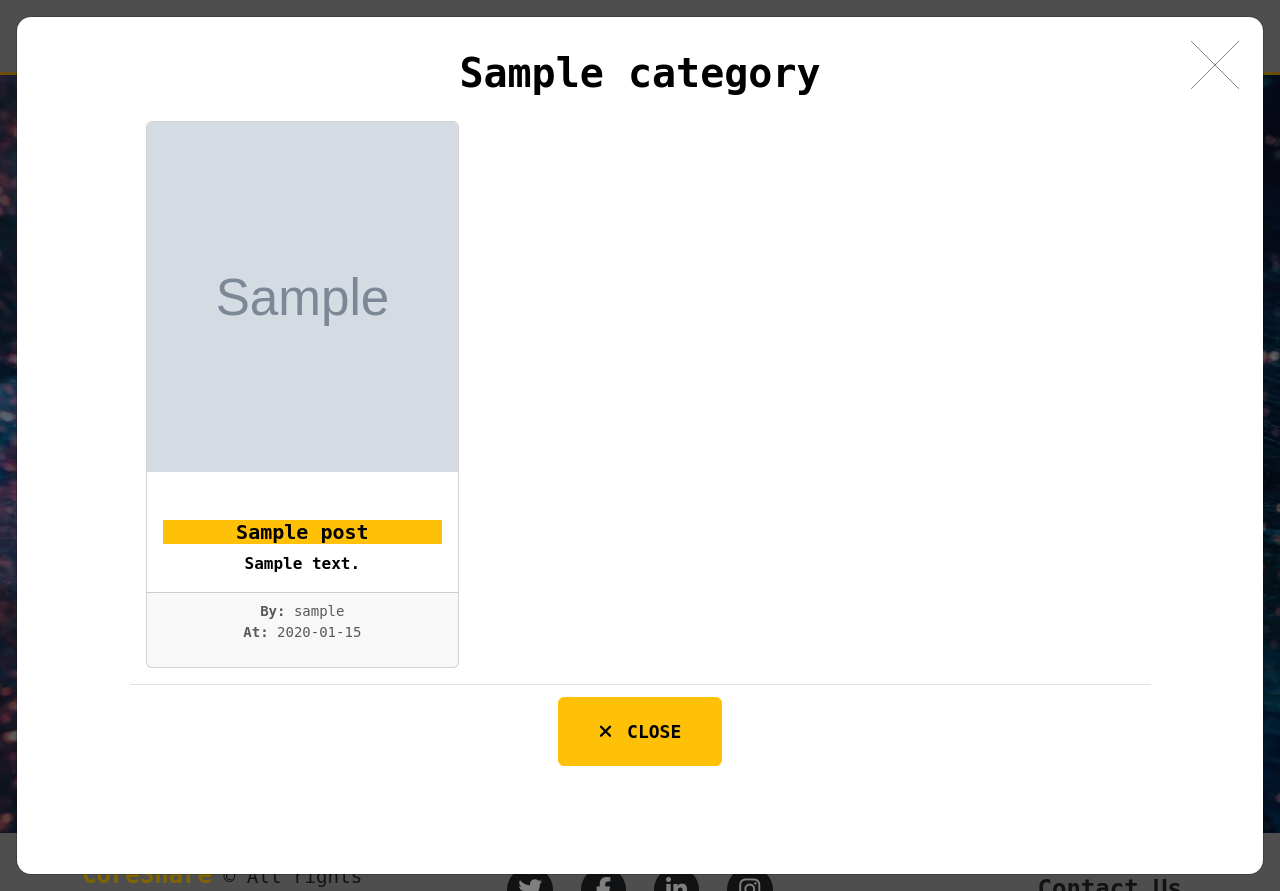
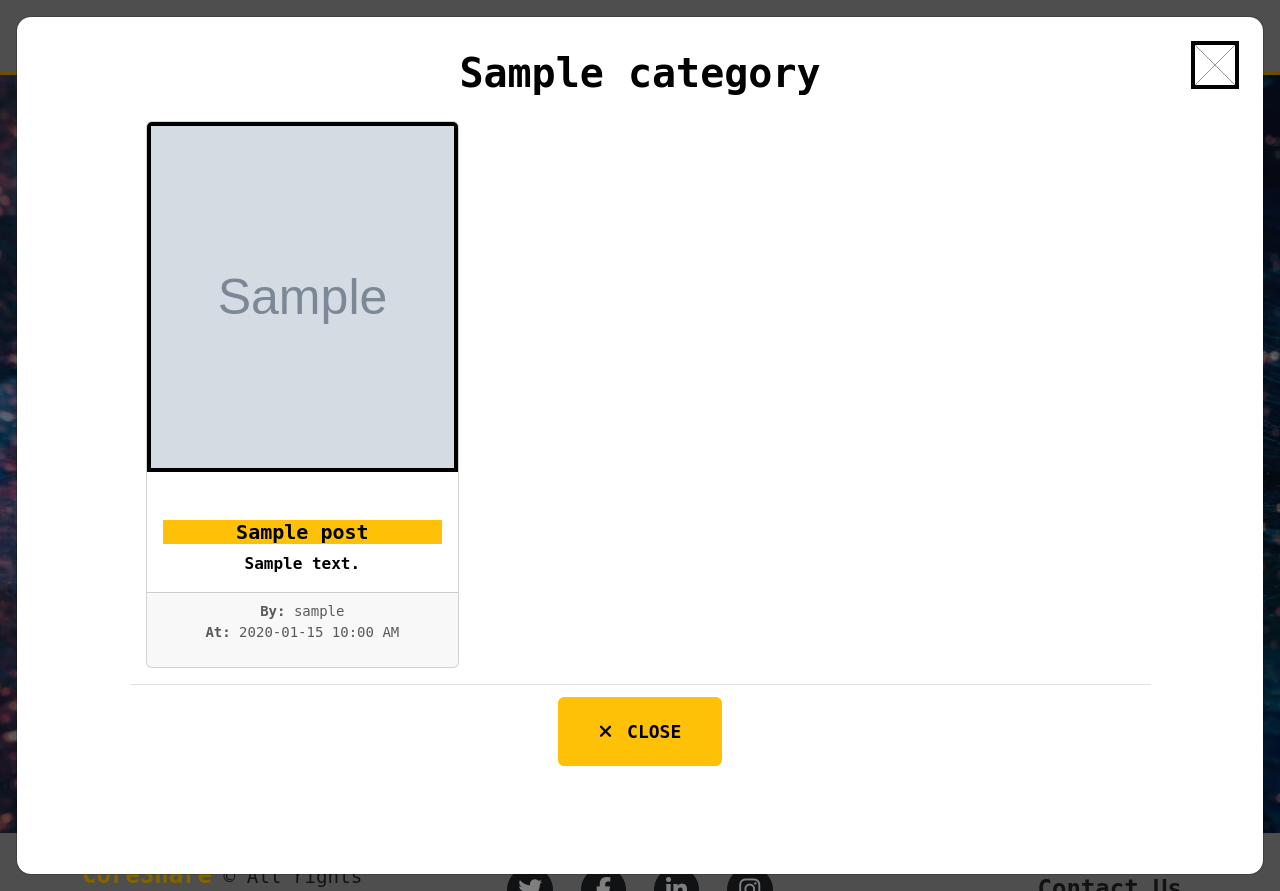
Before and after one commit to Esmael-Pinho/Third-Milestone-Project, a Flask app: page /categories in a window 1280 px wide, after a click that opens the changed part. Run offline with Flask 2, Linux system fonts and the light colour scheme; the visitor is signed in with stand-in values (Sample User, id 1); tables that the repository leaves empty hold one stand-in row (values such as "Sample post"); grey boxes marked "Sample" are stand-in pictures; some libraries are stand-ins or nearby versions.

Commit message:
another attemp to sort the heroku issue

```diff
--- a/coreshare/routes.py
+++ b/coreshare/routes.py
@@ -164,13 +164,18 @@ def delete_category(category_id):
 
 @app.route("/posts")
 def posts():
-    categories = Category.query.order_by(Category.created_at).all()
     # Retrieve the user_id of the currently logged-in user
-    user_id = User.query.filter_by(user_name=session["user"]).first().id
-    # Fetch posts associated with the logged-in user
-    posts = Post.query.filter_by(user_id=user_id).order_by(Post.created_at).all()
+    user = User.query.filter_by(user_name=session["user"]).first()
 
-    return render_template("posts.html", posts=posts, categories=categories)
+    if user:
+        # Fetch posts associated with the logged-in user
+        posts = Post.query.filter_by(user_id=user.id).order_by(Post.created_at).all()
+        categories = Category.query.order_by(Category.created_at).all()
+        return render_template("posts.html", posts=posts, categories=categories)
+    else:
+        flash("User not found", category="error")
+        return redirect(url_for("login"))
+
 
 
 
--- a/coreshare/static/css/style.css
+++ b/coreshare/static/css/style.css
@@ -324,6 +324,7 @@ header p{
   width: 100%;
   height: 100%;
   background: rgba(255, 200, 0, 0.9);
+  border: 4px solid var(--black);
   align-items: center;
   justify-content: center;
   opacity: 0;
@@ -356,6 +357,10 @@ header p{
 
 .category-hover, .category-link img {
   border-radius: 15px;
+}
+
+.category-item img {
+  border: 4px solid var(--black);
 }
 
 .category-caption {
@@ -531,6 +536,10 @@ img, svg {
   padding-left: 5px;
 }
 
+.modal-height {
+  min-height: 95vh;
+}
+
 .for-category {
   margin-top: 1rem;
 }
--- a/coreshare/templates/categories.html
+++ b/coreshare/templates/categories.html
@@ -70,7 +70,7 @@
                                 <!-- Modals to access posts, by category-->
                                 <div class="category-modal modal fade" id="post-modal-{{ category.id }}" tabindex="-1" role="dialog" aria-hidden="true">
                                     <div class="modal-dialog modal-sm modal-lg modal-xl">
-                                        <div class="modal-content">
+                                        <div class="modal-content modal-height">
                                             <h1 class="text-center black bold">{{ category.category_name }}</h1>
                                             <div class="close-modal" data-bs-dismiss="modal"><img src="../static/images/close-icon.svg" alt="Close modal" /></div>
                                             <div class="container">
@@ -96,7 +96,7 @@
                                                                                         </li>
                                                                                         <li>
                                                                                             <strong>At:</strong>
-                                                                                            {{ post.created_at.strftime('%Y-%m-%d') }}
+                                                                                            {{ post.created_at.strftime('%Y-%m-%d %I:%M %p') }}
                                                                                         </li>
                                                                                     </ul>
                                                                                 </small>
```
